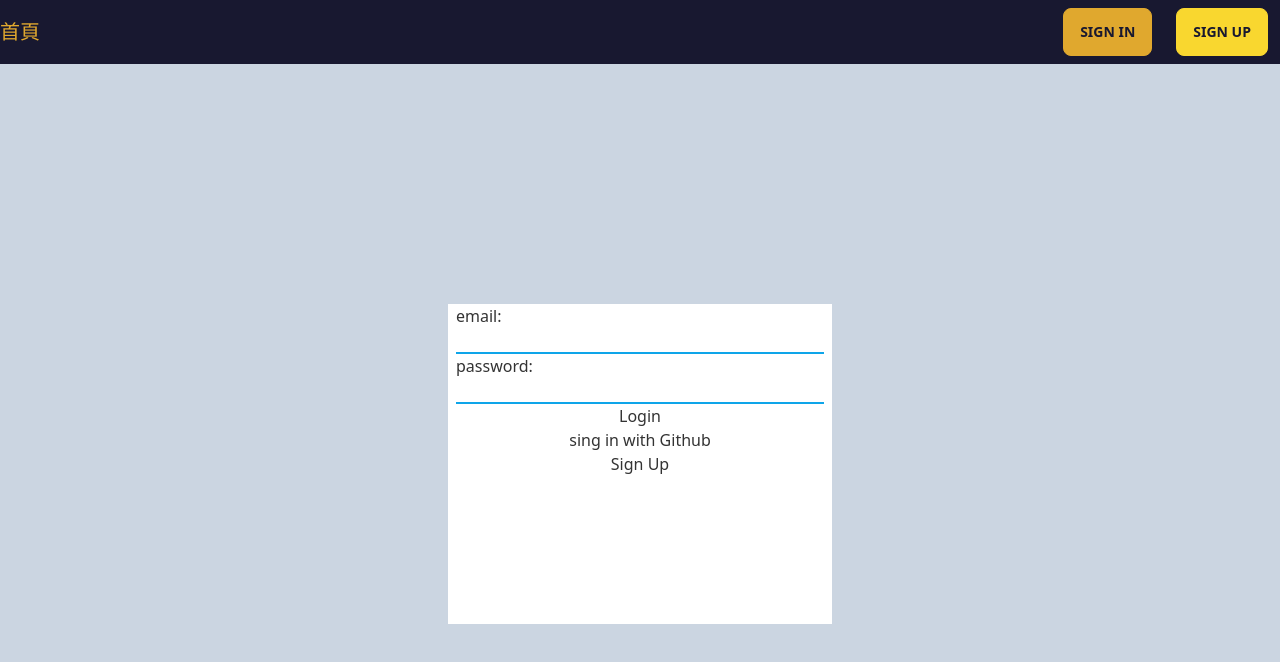
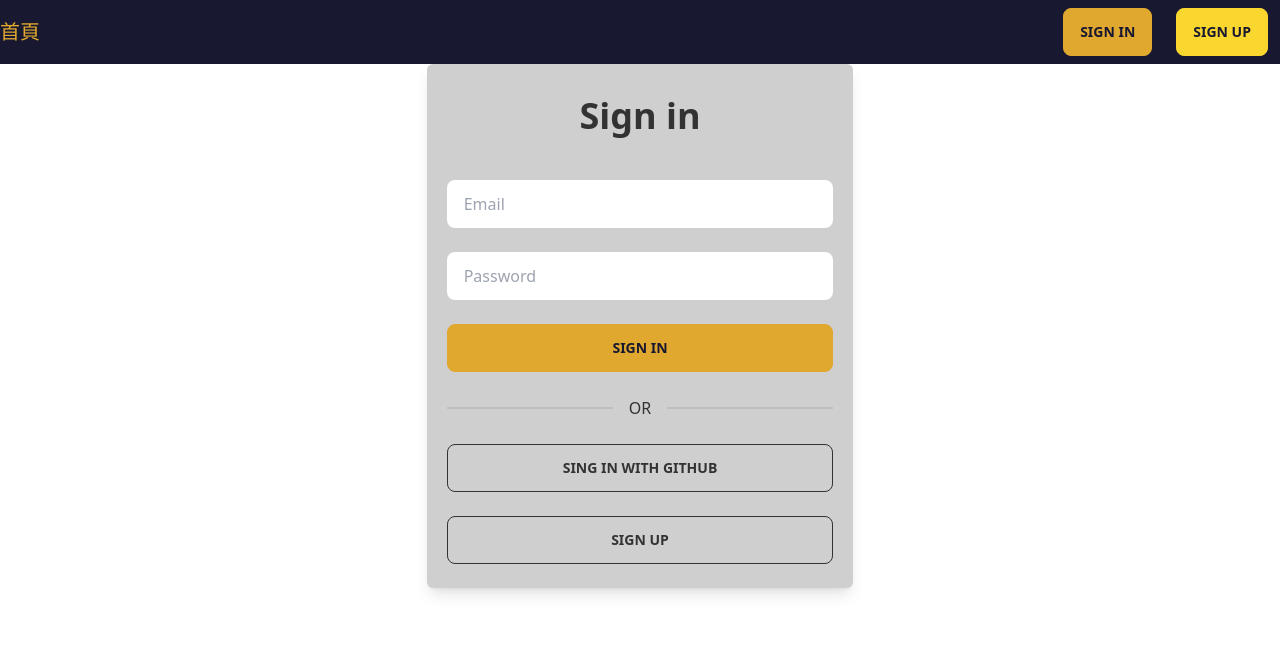
Before and after one commit to wang-626/next-app, a Next.js app: page /user/login in a window 1280 px wide. Shown: the top 662 px of the page. Built offline with nearby package versions, Linux system fonts and the light colour scheme; no server answers.

Commit message:
Update view

```diff
--- a/pages/user/login.tsx
+++ b/pages/user/login.tsx
@@ -28,26 +28,32 @@ export default function Header({ href }: { href: String }) {
     }
   }
   return (
-    <div className="flex h-screen flex-wrap content-center justify-center bg-slate-300">
-      <div className="h-80 w-96 bg-white">
+    <div className="h-body flex flex-wrap content-center justify-center ">
+      <div className="w-2/3 rounded-md bg-base-300 px-5 shadow-lg lg:w-1/3">
+        <h1 className="py-8 text-center text-4xl font-bold">Sign in</h1>
         <form onSubmit={handleSubmit}>
-          <div className="px-2">
-            <label htmlFor="email">email:</label>
-            <input type="email" id="email" className="w-full border-b-2 border-sky-500 " />
+          <div className="form-control w-full py-3">
+            <input type="email" placeholder="Email" id="email" className="input w-full py-3" />
           </div>
-          <div className="px-2">
-            <label htmlFor="password">password:</label>
-            <input type="password" id="password" className="w-full border-b-2 border-sky-500" />
+          <div className="form-control w-full py-3">
+            <input type="password" placeholder="Password" id="password" className="input w-full py-3" />
           </div>
-          <div className="flex justify-center px-2">
-            <input type="submit" value="Login" className="cursor-pointer" />
+          <div className="flex justify-center py-3">
+            <button type="submit" className="btn-primary  btn w-full">
+              Sign in
+            </button>
           </div>
         </form>
-        <div className="flex justify-center px-2">
-          <a href={href}>sing in with Github</a>
+        <div className="divider">OR</div>
+        <div className="flex justify-center py-3 ">
+          <a className="btn-outline btn-ghost btn w-full" href={href}>
+            sing in with Github
+          </a>
         </div>
-        <div className="flex justify-center px-2">
-          <Link href="/user/register">Sign Up</Link>
+        <div className="mb-3 flex justify-center py-3">
+          <Link className="btn-outline btn-ghost btn w-full" href="/user/register">
+            Sign Up
+          </Link>
         </div>
       </div>
     </div>
--- a/pages/user/register.tsx
+++ b/pages/user/register.tsx
@@ -2,6 +2,8 @@ import { fetchSet } from "lib/fetch";
 import { useRouter } from "next/router";
 import { useContext } from "react";
 import { AuthContext } from "lib/context/auth";
+import img from "public/kitty.png";
+import Image from "next/image";
 
 export default function Register() {
   const { authenticated, setAuthenticated } = useContext(AuthContext);
@@ -43,19 +45,26 @@ export default function Register() {
   }
 
   return (
-    <>
-      <form onSubmit={handleSubmit}>
-        <label htmlFor="name">Name:</label>
-        <input type="name" name="name" id="name" defaultValue="123456" />
-
-        <label htmlFor="email">Email:</label>
-        <input type="email" name="email" id="email" defaultValue="test@gmail.com" />
-
-        <label htmlFor="password">Password:</label>
-        <input type="password" name="password" id="password" defaultValue="123456" />
-
-        <button type="submit">Submit</button>
-      </form>
-    </>
+    <div className="h-body flex flex-wrap content-center justify-center ">
+      <div className="w-2/3 rounded-md bg-base-300 px-5 shadow-lg lg:w-1/3 py-10">
+        <Image src={img} alt="Picture of the author" width={100} height={100} className="mx-auto" />
+        <form onSubmit={handleSubmit}>
+          <div className="form-control w-full py-3">
+            <input type="name" placeholder="Name" id="name" className="input w-full py-3" />
+          </div>
+          <div className="form-control w-full py-3">
+            <input type="email" placeholder="Email" id="email" className="input w-full py-3" />
+          </div>
+          <div className="form-control w-full py-3">
+            <input type="password" placeholder="Password" id="password" className="input w-full py-3" />
+          </div>
+          <div className="flex justify-center py-3">
+            <button type="submit" className="btn-primary  btn w-full">
+              Sign up
+            </button>
+          </div>
+        </form>
+      </div>
+    </div>
   );
 }
```
